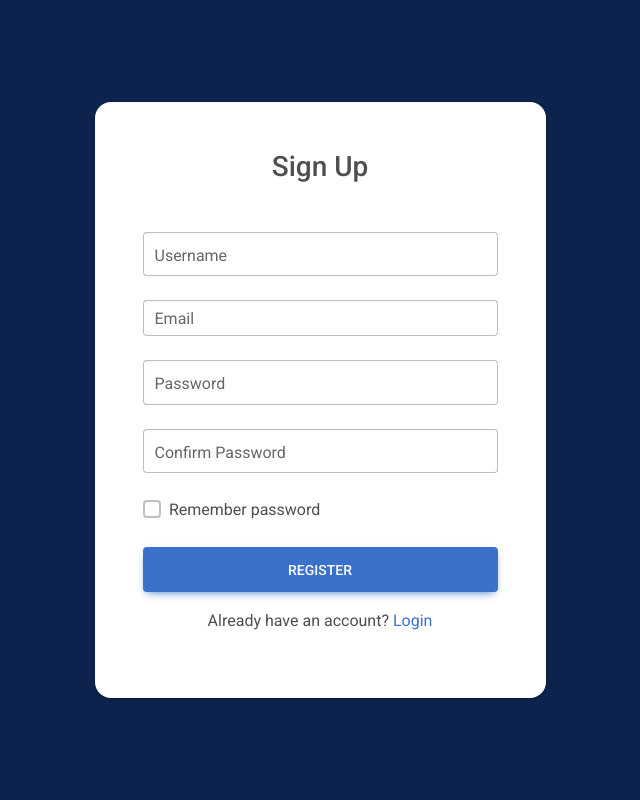
After one commit to Ayomisco/opti-photoshare, a Django app: page /register/ in a window 1280 px wide. The commit adds this page. Shown: the whole page, without its empty margins (320-960 px from the left). Run offline with Django 4.2, Linux system fonts and the light colour scheme.

Commit message:
completed

```diff
--- a/base/settings.py
+++ b/base/settings.py
@@ -11,7 +11,7 @@ https://docs.djangoproject.com/en/4.1/ref/settings/
 """
 
 from pathlib import Path
-import cloudinary_storage
+# import cloudinary_storage
 from decouple import config
 
 # Build paths inside the project like this: BASE_DIR / 'subdir'.
@@ -43,7 +43,7 @@ INSTALLED_APPS = [
     'django.contrib.staticfiles',
     'photos.apps.PhotosConfig',
     'cloudinary',
-    'cloudinary_storage',
+    # 'cloudinary_storage',
     'whitenoise.runserver_nostatic',
 ]
 
--- /dev/null
+++ b/photos/forms.py
@@ -0,0 +1,46 @@
+from django.forms import ModelForm
+from django.contrib.auth.models import User
+from django.contrib.auth.forms import UserCreationForm
+from django import forms
+
+class SignupForm(forms.ModelForm):
+     username = forms.CharField(widget=forms.TextInput(attrs={'class':'form-control form-control-lg mb-3'}), max_length=30, required=True)
+     email = forms.CharField(
+        widget=forms.EmailInput(attrs={'class':'form-control mb-3'}), max_length=100, required=True)
+     password = forms.CharField(
+        widget=forms.PasswordInput(attrs={'class':'form-control mb-3 form-control-lg'}), required=True)
+     confirm_password = forms.CharField(
+        widget=forms.PasswordInput(attrs={'class':'form-control form-control-lg'}), required=True)
+
+
+     class Meta:
+        model = User
+        # message = forms.CharField(widget=CKEditorUploadingWidget())
+        fields = ( 'email', 'username', 'password')
+
+
+
+     def clean(self):
+         super(SignupForm, self).clean()
+         password = self.cleaned_data.get('password')
+         username = self.cleaned_data.get('username')
+         email = self.cleaned_data.get('email')
+
+         confirm_password = self.cleaned_data.get('confirm_password')
+
+         # overiding the clean function to make sure password is validate
+         if password != confirm_password:
+            self._errors['password'] = self.error_class('Password do not match try again')
+
+
+         forbidden_users = ['admin', 'css', 'js', 'authenticate', 'login', 'master', 'administrator',
+         'root', 'email', 'user', 'join', 'static', 'python']
+
+         if username.lower() in forbidden_users:
+            self._errors['username'] = self.error_class('The username you have used is a reserved word...')
+
+         if User.objects.filter(email__iexact=email).exists():
+            self._errors['email'] = self.error_class('User with this email already exists.')
+
+
+         return self.cleaned_data
--- a/photos/models.py
+++ b/photos/models.py
@@ -2,9 +2,11 @@ from operator import truediv
 from tabnanny import verbose
 from unicodedata import category
 from django.db import models
+from django.contrib.auth.models import User
 
 # Create your models here.
 class Category(models.Model):
+    user = models.ForeignKey(User, on_delete=models.SET_NULL, null=True, blank=True)
     name = models.CharField(max_length=100, null=False, blank=False)
     created_at = models.DateField(auto_now_add=True)
 
@@ -14,11 +16,12 @@ class Category(models.Model):
     class Meta:
         verbose_name = "Category"
         verbose_name_plural = "Catrgories"
-        ordering = ['created_at']
+        ordering = ['-created_at']
 
 
 
 class Photo(models.Model):
+    # user = models.ForeignKey(User, on_delete=models.SET_NULL, null=True, blank=True)
     category = models.ForeignKey(Category, null=True,   on_delete=models.SET_NULL)
     image = models.ImageField(null=False,upload_to='static/images', blank=False)
     description = models.TextField()
--- a/photos/templates/photos/gallery.html
+++ b/photos/templates/photos/gallery.html
@@ -24,6 +24,9 @@
     <div class="container">
         <div class="row">
             <div class="col-md-3">
+                {% if request.user.is_authenticated %}
+                    <p> Hello {{ request.user.username|capfirst }}
+                {% endif %}
                 <div class="card">
                     <div class="card-header">
                       Categories
@@ -41,6 +44,7 @@
                       {% endfor %}
                         <a href="{% url 'add' %}" class="btn btn-dark btn-block btn-sm m-1 ">Add Photo</a>
 
+                        <a href="{% url 'logout' %}" class="btn btn-danger btn-block btn-sm m-1 mt-1">Logout</a>
                     </ul>
                   </div>
             </div>
--- /dev/null
+++ b/photos/templates/photos/login_register.html
@@ -0,0 +1,129 @@
+<!DOCTYPE html>
+<html lang="en">
+<head>
+    <meta charset="UTF-8">
+    <meta http-equiv="X-UA-Compatible" content="IE=edge">
+    <meta name="viewport" content="width=device-width, initial-scale=1.0">
+    <title>Create a new account</title>
+
+    <!-- Font Awesome cc-->
+<link
+href="https://cdnjs.cloudflare.com/ajax/libs/font-awesome/6.0.0/css/all.min.css"
+rel="stylesheet"
+/>
+<!-- Google Fonts -->
+<link
+href="https://fonts.googleapis.com/css?family=Roboto:300,400,500,700&display=swap"
+rel="stylesheet"
+/>
+<!-- MDB -->
+<link
+href="https://cdnjs.cloudflare.com/ajax/libs/mdb-ui-kit/6.0.0/mdb.min.css"
+rel="stylesheet"
+/>
+
+</head>
+<body>
+
+</body>
+</html>
+<section class="vh-100" style="background-color: #0d234d;">
+    <div class="container py-5 h-100">
+      <div class="row d-flex justify-content-center align-items-center h-100">
+        <div class="col-12 col-md-8 col-lg-6 col-xl-5">
+          <div class="card shadow-2-strong" style="border-radius: 1rem;">
+            <div class="card-body p-5 text-center">
+
+                {% if page == 'login' %}
+
+                <form method="post">
+                    {% csrf_token %}
+                    <!-- <fieldset > -->
+                    <div style="text-align: center; ">
+                        <h1 style="text-align: center; font-size: 24;">Login</h1>
+                        <small style="color: green;"> Sign in to access your gallery</small>
+                    </div>
+
+                    <div class="form-group mb-3">
+                      <label for="exampleInputEmail1">Username</label>
+                      <input type="text" name='username' class="form-control" id="exampleInputEmail1" aria-describedby="emailHelp" placeholder="Enter email">
+                    </div>
+
+                    <div class="form-group mb-3">
+                      <label for="exampleInputPassword1">Password</label>
+                      <input type="password" name="password" class="form-control" id="exampleInputPassword1" placeholder="Password">
+                    </div>
+
+                    <button type="submit" class="btn btn-primary">Login</button>
+                    <p type="submit" class="">Don't have an account? <a href="{% url 'register'  %}">Register</a></p>
+                    <!-- </fieldset> -->
+                </form>
+
+                {% else %}
+
+
+              <h3 class="mb-5">Sign Up</h3>
+
+              <form action="" method="post">
+                {% csrf_token %}
+                <div class="form-outline mb-4">
+                  {{form.username}}
+                  <label class="form-label" for="username">Username</label>
+                </div>
+
+                <div class="form-outline mb-4">
+                  {{form.email}}
+                  <label class="form-label" for="typeEmailX-2">Email</label>
+                </div>
+
+                <div class="form-outline mb-4">
+                  {{form.password}}
+                  <label class="form-label" for="typePasswordX-2">Password</label>
+                </div>
+
+
+                <div class="form-outline mb-4">
+                  {{form.confirm_password}}
+                  <label class="form-label" for="password_confirm">Confirm Password</label>
+                </div>
+
+                <!-- Checkbox -->
+                <div class="form-check d-flex justify-content-start mb-4">
+                  <input class="form-check-input" type="checkbox" value="" id="form1Example3" />
+                  <label class="form-check-label" for="form1Example3"> Remember password </label>
+                </div>
+
+                <button class="btn btn-primary btn-lg btn-block mb-2" type="submit">Register</button>
+                <ul style="list-style-type: none; text-align: center;">
+                {% for field in form %}
+                            <!-- <div class="notification error closeable"> -->
+                            <li style="color: red">{{ field.errors|striptags }}</li>
+                            <!-- <a class="close" href="#"></a> -->
+                            <!-- </div> -->
+                  {% endfor %}
+                </ul>
+                <p class="mt-3"> Already have an account? <a href="{% url 'login'%}">Login</a></p>
+
+              </form>
+              {%endif%}
+              <!-- <hr class="my-4">
+
+              <button class="btn btn-lg btn-block btn-primary" style="background-color: #dd4b39;"
+                type="submit"><i class="fab fa-google me-2"></i> Sign in with google</button>
+              <button class="btn btn-lg btn-block btn-primary mb-2" style="background-color: #3b5998;"
+                type="submit"><i class="fab fa-facebook-f me-2"></i>Sign in with facebook</button>
+   -->
+            </div>
+          </div>
+        </div>
+      </div>
+    </div>
+  </section>
+
+  <!-- MDB -->
+<script
+type="text/javascript"
+src="https://cdnjs.cloudflare.com/ajax/libs/mdb-ui-kit/6.0.0/mdb.min.js"
+></script>
+  </body>
+  </html>
--- a/photos/urls.py
+++ b/photos/urls.py
@@ -2,6 +2,9 @@ from django.urls import path
 from .views import *
 
 urlpatterns = [
+    path('register/', Signup, name='register'),
+    path('login/', LoginUser, name='login'),
+path('logout/', LogoutUser, name='logout'),
     path('', gallery, name='gallery'),
     path('photo/<str:pk>/', viewPhoto, name='photo'),
     path('add/', addPhoto, name='add'),
--- a/photos/views.py
+++ b/photos/views.py
@@ -1,26 +1,95 @@
 from email.mime import image
 from unicodedata import category
+from django.http import HttpResponse
 # from multiprocessing import context
 # from unicodedata import category
 from django.shortcuts import render, redirect
 from .models import Category, Photo
+from django.contrib.auth import authenticate, login, logout
+# from django.shortcuts import
+from django.contrib.auth.decorators import login_required
+from django.contrib.auth.models import User
+# Django forms
+from photos.forms import SignupForm
+# Create your views here.
 
-# from django.shortcuts import
+def Signup(request):
+    page = 'register'
+    if request.user.is_authenticated:
+        # return render(request, 'authentication/login.html')
+        return redirect('index')
+
+    if request.method == 'POST':
+        form = SignupForm(request.POST)
+        if form.is_valid():
+            # first_name = form.cleaned_data.get('first_name')
+            # last_name = form.cleaned_data.get('last_name')
+            username = form.cleaned_data.get('username')
+            email = form.cleaned_data.get('email')
+            password = form.cleaned_data.get('password')
+
+            User.objects.create_user(username=username, email=email, password=password)
+            # messages.success(request, f"Account Created Successfully, {request.user.username}! ")
+            return redirect('login')
+
+    else:
+        form = SignupForm()
 
 
-# Create your views here.
+    context = {
+        'page': page,
+        'form': form
+    }
+    return render(request, 'photos/login_register.html', context)
+
+# def registerUser(request):
+#     page = 'register'
+
+#     form = CustomUserCreationForm()
+#     context = {
+#         'page': page,
+#         'form': form
+#     }
+#     return render(request, 'photos/login_register.html', context)
 
 
+def LoginUser(request):
+    page = 'login'
+    if request.method == 'POST':
+        username = request.POST['username']
+        password = request.POST['password']
+
+        user = authenticate(request, username=username, password=password)
+
+        if user is not None:
+            login(request, user)
+            return redirect ('gallery')
+
+    context = {
+       'page': page
+    }
+    return render(request, 'photos/login_register.html', context)
+
+def LogoutUser(request):
+    logout(request)
+    return redirect('login')
+
+@login_required(login_url='login')
 def gallery(request):
 
-    # Category filtering
-    category = request.GET.get('category')
-    if category == None:
-        photos = Photo.objects.all().order_by('id')
+    if not request.user.is_authenticated:
+        return redirect('login')
     else:
-        photos = Photo.objects.filter(category__name__contains =category )
 
-    categories = Category.objects.all().order_by('-created_at')
+        user = request.user
+        # Category filtering
+        category = request.GET.get('category')
+        if category == None:
+            photos = Photo.objects.filter(category__user = user).order_by('-created_at')
+        else:
+            photos = Photo.objects.filter(category__name__contains =category, category__user = user )
+
+        categories = Category.objects.filter(user=request.user)
 
     # photos = Photo.objects.all().order_by('id')
     context = {
@@ -29,7 +98,7 @@ def gallery(request):
     }
     return render(request, 'photos/gallery.html', context)
 
-
+@login_required(login_url='login')
 def viewPhoto(request, pk):
     photo = Photo.objects.get(id=pk)
     context = {
@@ -37,8 +106,10 @@ def viewPhoto(request, pk):
     }
     return render(request, 'photos/photo.html', context)
 
+@login_required(login_url='login')
 def addPhoto(request):
-    categories = Category.objects.all()
+    user = request.user
+    categories = user.category_set.all()
 
     if request.method == 'POST':
         form_input = request.POST
@@ -47,7 +118,9 @@ def addPhoto(request):
         if form_input['category'] != 'none':
             category = Category.objects.get(id=form_input['category'])
         elif form_input['category_new'] != '':
-            category, created = Category.objects.get_or_create(name=form_input['category_new'])
+            category, created = Category.objects.get_or_create(
+                user=user,
+                name=form_input['category_new'])
         else:
             category = None
 
```
Also changed, not shown: db.sqlite3, photos/migrations/0003_alter_category_options_photo_user_alter_photo_image.py (added), photos/migrations/0004_remove_photo_user_category_user.py (added).
